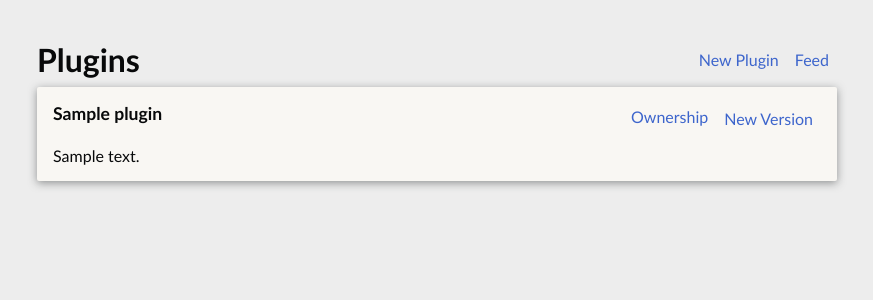
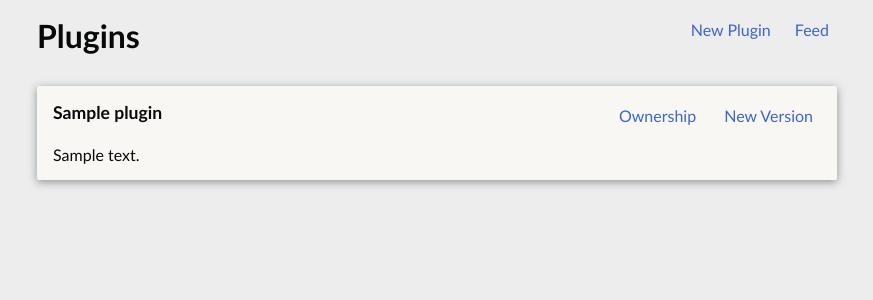
Before and after one commit to jbrunsting/webreduce, a Django app: page /plugins/ in a window 1280 px wide. Shown: the top 300 px of the page, without its empty margins (203-1076 px from the left). Run offline with Django 3.2, Linux system fonts and the light colour scheme; a user stored in the database is signed in; tables that the repository leaves empty hold one stand-in row (values such as "Sample post"); data that the repository does not hold is empty; style sheets or scripts are compiled from the project's sources; some libraries are stand-ins or nearby versions.

Commit message:
Simplify styling

```diff
--- a/static/styles.scss
+++ b/static/styles.scss
@@ -10,32 +10,52 @@ $text-highlight: #6291A0;
 $approved-color: #56E39F;
 $error-color: #D85050;
 
+$large-margin: 16px;
+$medium-margin: 8px;
+$small-margin: 4px;
+
 $font-stack: "Trebuchet MS", "Lucida Grande", "Lucida Sans Unicode", "Lucida Sans", Tahoma, sans-serif;
 
 body {
   background-color: $medium;
+  margin: 0;
   padding: 16px;
 }
 
 h1, h2, h3, h4, h5, h6 {
   font-family: $font-stack;
   color: $text-dark;
-  margin: 0;
+}
+
+h1:first-child {
+  margin-top: 0;
+}
+
+h2:first-child {
+  margin-top: 0;
+}
+
+h3:first-child {
+  margin-top: 0;
 }
 
 h1 {
   font-size: 2em;
-  margin-bottom: 8px;
+  margin: $large-margin 0;
 }
 
 h2 {
   font-size: 1.5em;
-  margin-bottom: 8px;
+  margin: $medium-margin 0;
 }
 
 h3 {
   font-size: 1.1em;
-  margin-bottom: 8px;
+  margin: $small-margin 0;
+}
+
+p {
+  margin: $large-margin 0;
 }
 
 p, div {
@@ -49,50 +69,33 @@ p, div {
 ul {
   background-color: $light;
   border-radius: 2px;
-  padding: 0 16px;
-  margin-top: 0;
+  padding: 0;
   list-style: none;
   box-shadow: 0px 2px 8px 0px rgba($dark, 0.5);
 }
 
 li {
-  padding: 16px 0;
+  padding: $large-margin;
   border-bottom: 1px solid;
   border-top: 1px solid;
   margin-top: -1px;
   border-color: rgba($dark, 0.1);
 
-  p:last-child {
+  > :last-child {
     margin-bottom: 0;
+  }
+
+  > :first-child {
+    margin-top: 0;
   }
 }
 
 li:first-child {
-  margin-top: 0;
   border-top: none;
 }
 
 li:last-child {
   border-bottom: none;
-}
-
-header {
-  margin-bottom: 8px;
-
-  h1, h2, h3 {
-    margin-top: 0;
-    margin-bottom: auto;
-  }
-
-  button {
-    margin-top: 0;
-    margin-bottom: 0;
-  }
-
-  p {
-    margin: 0;
-    font-size: 12px;
-  }
 }
 
 header:last-child {
@@ -103,10 +106,7 @@ button {
   font-size: 1em;
   color: $text-dark;
   border: none;
-  padding: 4px 8px;
-  margin: 4px;
   background-color: $accent;
-  border-radius: 3px;
   transition: box-shadow 200ms ease-in-out;
   outline: none;
 }
@@ -148,28 +148,26 @@ input[type="number"] {
 
 label {
   font-size: 1em;
-  font-weight: 500;
-  margin: 4px 4px 4px 8px;
+  margin: $small-margin $small-margin $small-margin $medium-margin;
 }
 
 input {
-  margin: 4px 8px 4px 4px;
+  margin: $small-margin $medium-margin $small-margin $small-margin;
 }
 
 textarea {
-  margin: 4px 8px 4px 4px;
+  margin: $small-margin $medium-margin $small-margin $small-margin;
   font-family: $font-stack;
 }
 
 .content {
   max-width: 800px;
   margin: auto;
-  padding: 16px;
+  padding: 0;
 }
 
 .with-nav {
   display: flex;
-  align-items: center;
   flex-wrap: wrap;
 
   h1, h2, h3 {
@@ -177,15 +175,24 @@ textarea {
     margin-right: auto;
   }
 
-  p {
-    display: inline-block;
-    font-size: 1em;
-    margin: 4px 8px;
+  * {
+    align-self: flex-start;
   }
 
-  form {
-    margin-left: 16px;
+  :last-child {
+    margin-right: 0;
   }
+
+  :first-child {
+    margin-left: 0;
+  }
+}
+
+.subtitle {
+  display: inline-block;
+  margin: 0 $medium-margin $medium-margin 0;
+  white-space: nowrap;
+  font-size: 0.9em;
 }
 
 .loader {
@@ -203,30 +210,29 @@ textarea {
   display: none;
 }
 
-.info-tag {
-  padding: 2px 4px;
-  margin: 0 4px;
+.button-sized {
+  display: inline-block;
+  padding: $small-margin $medium-margin;
+  margin: 0 $small-margin;
   border-radius: 3px;
   white-space: nowrap;
+  font-size: 1em;
 }
 
-.with-nav {
-  .info-tag {
-    padding: 2px 4px;
-    margin: 0 4px;
-    border-radius: 3px;
-    white-space: nowrap;
-  }
+button {
+  @extend .button-sized;
 }
 
 .approved-info {
   background-color: lighten($approved-color, 20%);
   border: 2px solid $approved-color;
+  padding: 2px 6px;
 }
 
 .error-info {
   background-color: lighten($error-color, 20%);
   border: 2px solid $error-color;
+  padding: 2px 6px;
 }
 
 @keyframes spin {
@@ -259,5 +265,5 @@ textarea {
   max-width: 70%;
   max-height: 70%;
   overflow: auto;
-  padding: 16px;
+  padding: $medium-margin;
 }
--- a/templates/plugins/home.html
+++ b/templates/plugins/home.html
@@ -3,16 +3,18 @@
 {% block content %}
 <header class="with-nav">
     <h1>Plugins</h1>
-    <p><a href="/plugins/create">New Plugin</a></p>
-    <p><a href="/feed">Feed</a></p>
+    <p class="button-sized"><a href="/plugins/create">New Plugin</a></p>
+    <p class="button-sized"><a href="/feed">Feed</a></p>
 </header>
 {% for plugin, versions in plugins.items %}
 <ul>
     <li>
         <header class="with-nav">
             <h3>{{ plugin.name }}</h3>
-            <p><a href="/plugins/ownership/{{ plugin.id }}">Ownership</a></p>
-            <p><a href="/plugins/update/{{ plugin.id }}">New Version</a></p>
+            <div>
+                <p class="button-sized"><a href="/plugins/ownership/{{ plugin.id }}">Ownership</a></p>
+                <p class="button-sized"><a href="/plugins/update/{{ plugin.id }}">New Version</a></p>
+            </div>
         </header>
         <p>{{ plugin.description }}</p>
     </li>
@@ -22,14 +24,14 @@
             <h3><a href="/plugins/view/{{ version.id }}">v{{ version.major_version }}.{{ version.minor_version }}</a></h3>
             {% if version.published %}
             {% if version.approved %}
-            <p class="info-tag approved-info">Approved</p>
+            <p class="button-sized approved-info">Approved</p>
             {% elif version.rejected %}
-            <p class="info-tag error-info">Rejected</p>
+            <p class="button-sized error-info">Rejected</p>
             {% else %}
-            Pending approval
+            <p class="button-sized">Pending approval</p>
             {% endif %}
             {% else %}
-            <p><a href="/plugins/edit/{{ version.id }}">Edit</a></p>
+            <p class="button-sized"><a href="/plugins/edit/{{ version.id }}">Edit</a></p>
             <form action="/plugins/publish/{{ version.id }}" method="post">
                 {% csrf_token %}
                 <button type="submit">Publish</button>
```
Also changed, not shown: feed/static/feed/posts.js (+7 -3 lines), templates/feed/home.html (+6 -4 lines), templates/feed/search.html (+16 -8 lines).
